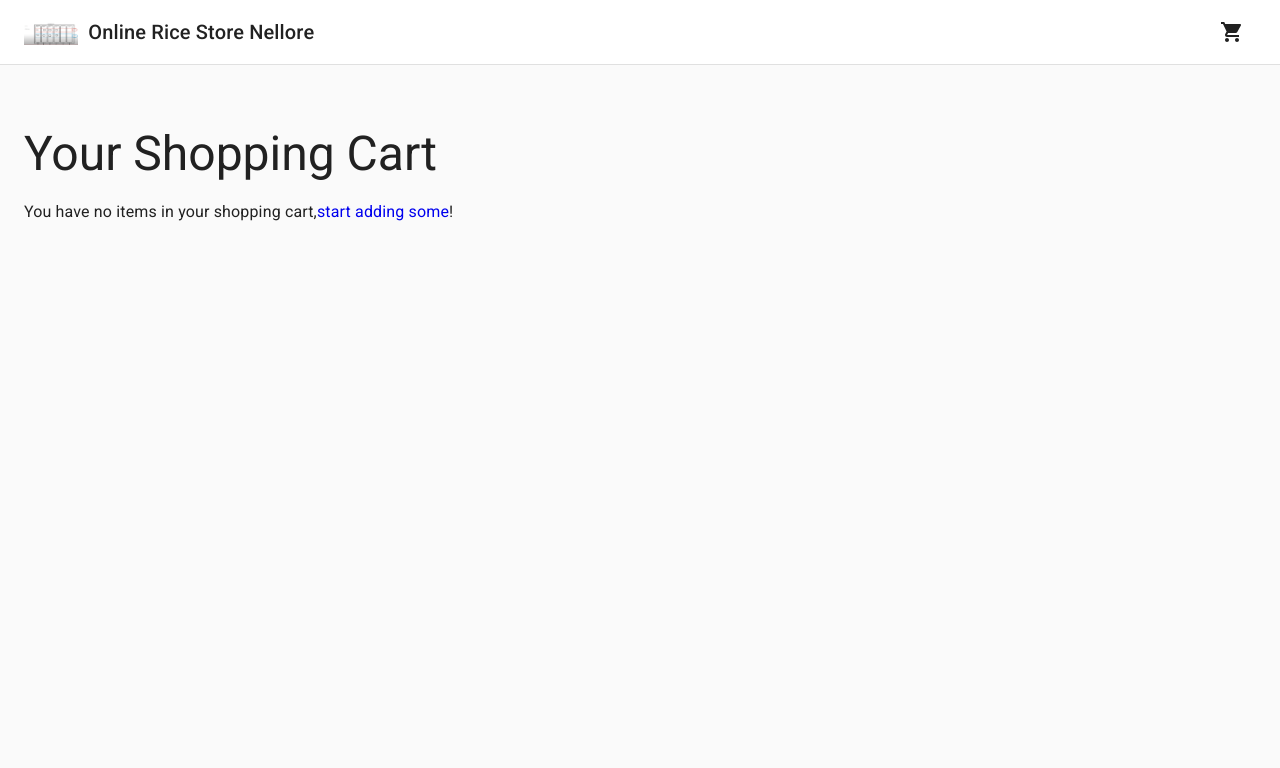
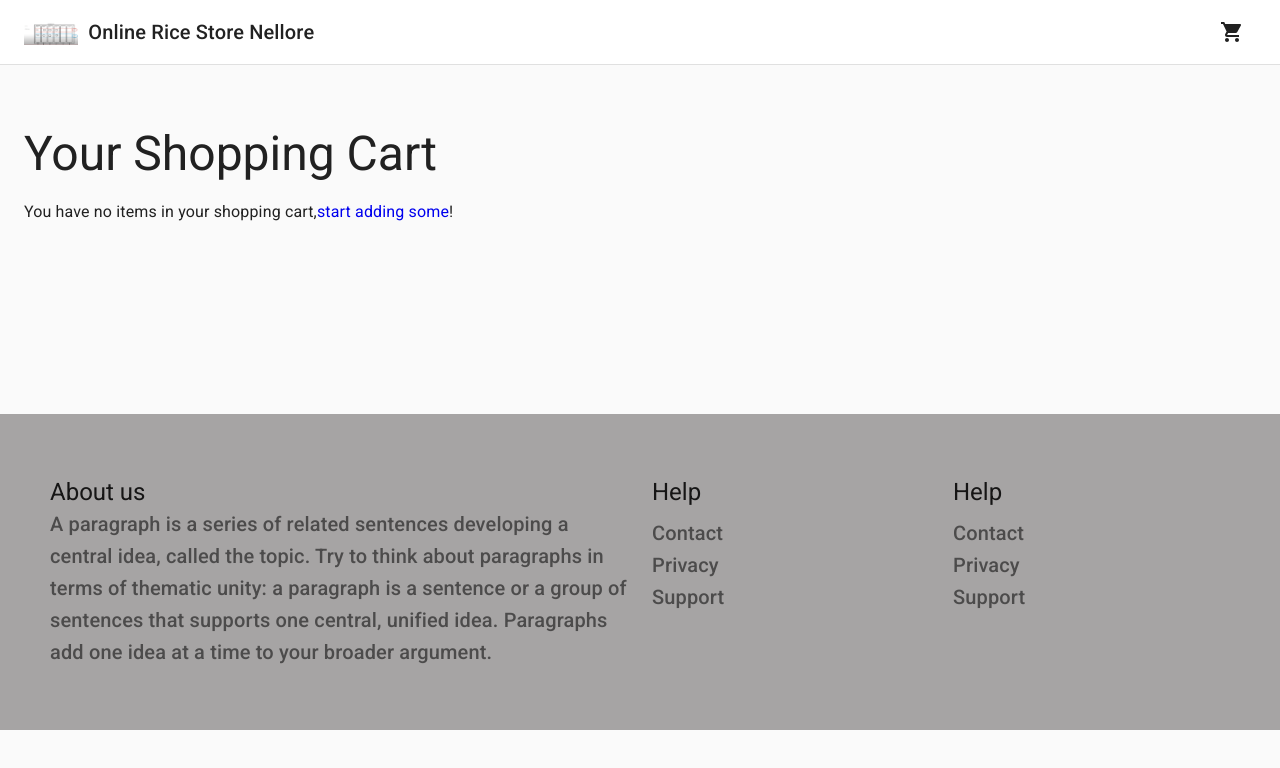
Before and after one commit to saimanojsuper/OnlineRiceStore, a React (Create React App) app: page /cart in a window 1280 px wide. Shown: the top 768 px of the page. Built offline with nearby package versions, Linux system fonts and the light colour scheme.

Commit message:
Converting state management into redux . Footer position to be corrected for all fields . cart cards positioning must be corrected

```diff
--- a/package.json
+++ b/package.json
@@ -14,8 +14,10 @@
     "react": "^17.0.2",
     "react-dom": "^17.0.2",
     "react-hook-form": "^7.7.1",
+    "react-redux": "^7.2.4",
     "react-router-dom": "^5.2.0",
     "react-scripts": "4.0.3",
+    "redux": "^4.1.0",
     "web-vitals": "^1.1.2"
   },
   "scripts": {
--- a/src/App.js
+++ b/src/App.js
@@ -4,40 +4,41 @@ import { BrowserRouter as Router, Switch, Route } from 'react-router-dom';
 
 import { Navbar, Products, Cart, CheckOut ,ReactHookForm, Footer} from './components';
 import res from './api/items.json'
-//import { commerce } from './lib/commerce';
+import {useSelector,useDispatch} from 'react-redux';
+import fetchProductAction from './redux/actions/fetchProduct'
+
 
 const App = () => {
- // const [mobileOpen, setMobileOpen] = React.useState(false);
-  const [products, setProducts] = useState(res);
+
+  const productsFromRedux = useSelector(state=> state.fetchProductsFromRedux)
+  console.log('products from redux', productsFromRedux)
+  const disptach = useDispatch();
+  if(productsFromRedux.initialState.items != undefined){
+  console.log('products res from redux', productsFromRedux.initialState)
+  }
+
   const [cart, setCart] = useState({noOfitems:0,totalAmount:0,items:[res.items[0],res.items[1]
-   ,res.items[2],res.items[3],res.items[4],res.items[5],res.items[6],res.items[7]]});
+    ,res.items[2],res.items[3],res.items[4],res.items[5],res.items[6],res.items[7]]});
+
+  //const [products, setProducts] = useState(res); used before creating redux container
+
   //const [order, setOrder] = useState({});
   //const [errorMessage, setErrorMessage] = useState('');
  // const res = await fetch('/api/data/prices.json');
 
-  const fetchProducts = async () => {
-    //const res  = await fetch('./api/items.json');
-    //const data = await res.json();
-    console.log(res);
-    setProducts(res);
-  };
+  // const fetchProducts = async () => {
+  //   //const res  = await fetch('./api/items.json');
+  //   //const data = await res.json();
+  //   console.log(res);
+  //   setProducts(res);
+  // };
 
 //   const fetchCart = async () => {
 //     setCart(await commerce.cart.retrieve());
 //   };
 
   const handleAddToCart = async (product, quantity) => {
-    //const item = await commerce.cart.add(productId, quantity);
-    // var cart1 =  (cart.items.map((item)=>
-    // {
-    //        // console.log('item',item);
-    //         if(item.id === product.id){
-    //             item.quantity = item.quantity+quantity;
-    //         }
-    //         return item;
 
-    // }));
-    // console.log("cart1", cart1);
     setCart(prevState => ({
         noOfitems: prevState.noOfitems+quantity,
         totalAmount: prevState.totalAmount+product.price,
@@ -56,12 +57,10 @@ const App = () => {
 };
 
   const handleUpdateCartQty = async (lineItemId, quantity) => {
-    //const response = await commerce.cart.update(lineItemId, { quantity });
 
     setCart(prevState => ({
         noOfitems: prevState.noOfitems+quantity,
         totalAmount: prevState.totalAmount+(cart.items[lineItemId-1].price*quantity),
-        //items : [...prevState.items,product]
         items : cart.items.map((item)=>
         {
                 if(item.id === lineItemId){
@@ -96,7 +95,6 @@ const App = () => {
     setCart(prevState => ({
         noOfitems: 0,
         totalAmount: 0,
-        //items : [...prevState.items,product]
         items : cart.items.map((item)=>
         {
                 item.quantity = 0;
@@ -126,22 +124,11 @@ const App = () => {
 //   };
 
   useEffect(() => {
-    fetchProducts();
-    //fetchCart();
-    //setCart({noOfitems:0,items:[]});
-    // console.log('cart',cart);
-    // let id =0;
-    // var cart1 = (id)=>(cart.items.filter((item)=>
-    // {
-    //         console.log('item',item);
-    //         if(item.id === id){
-    //             item.quantity = item.quantity+1;
-    //         }
-    //         return item.id=== id;
 
-    // }));
-    // var cartf = cart1(1);
-    // console.log('var', cartf)
+    //fetchProducts();
+    //console.log('products from state', products)
+    disptach(fetchProductAction());
+    console.log('products taking redux', productsFromRedux.initialState)
   }, []);
 
 //   const handleDrawerToggle = () => setMobileOpen(!mobileOpen); style={{ display: 'flex' }}
@@ -157,8 +144,8 @@ const App = () => {
           <Route exact path="/">
           <Navbar totalItems={cart.noOfitems} />
 
-          <Products products={products} onAddToCart={handleAddToCart} />
-          <Footer />
+          <Products products={productsFromRedux.initialState} onAddToCart={handleAddToCart} />
+
 
 
           </Route>
@@ -176,7 +163,7 @@ const App = () => {
               <ReactHookForm />
           </Route>
         </Switch>
-
+        <Footer />
       </div>
     </Router>
   );
--- a/src/components/Cart/styles.js
+++ b/src/components/Cart/styles.js
@@ -18,12 +18,17 @@ export default makeStyles((theme) => ({
     minWidth: '150px',
   },
   link: {
-    textDecoration: 'none',
+    textDecoration: 'none'
   },
   cardDetails: {
-    display: 'flex',
-    marginTop: '10%',
+    [theme.breakpoints.up('sm')]:{
+      display: 'flex',
+    },
+    margin: '5% 0',
     width: '100%',
     justifyContent: 'space-between',
   },
+  noItem:{
+    marginBottom: '200px'
+  }
 }));
--- a/src/components/CheckOutForm/Review.jsx
+++ b/src/components/CheckOutForm/Review.jsx
@@ -6,10 +6,11 @@ const Review = ({ checkoutToken }) => (
     <Typography variant="h6" gutterBottom>Order summary</Typography>
     <List disablePadding>
       {checkoutToken.items.map((product) => (
-        <ListItem style={{ padding: '10px 0' }} key={product.name}>
+        product.quantity !==0 ?
+        (<ListItem style={{ padding: '10px 0' }} key={product.name}>
           <ListItemText primary={product.name} secondary={`Quantity: ${product.quantity}`} />
           <Typography variant="body2">{product.subTotal}</Typography>
-        </ListItem>
+        </ListItem>) : <div></div>
       ))}
       <ListItem style={{ padding: '10px 0' }}>
         <ListItemText primary="Total" />
--- a/src/components/Footer/Footer.jsx
+++ b/src/components/Footer/Footer.jsx
@@ -15,7 +15,7 @@ const Footer = () => {
             <Box >
 
                  <Typography variant="h5" color='textPrimary'>About us </Typography>
-                 <Typography variant="h7"  color='textSecondary'>
+                 <Typography variant="h6"  color='textSecondary'>
                       A paragraph is a series of related sentences developing a central idea, called the topic. Try to think about paragraphs in terms of thematic unity: a paragraph is a sentence or a group of sentences that supports one central, unified idea. Paragraphs add one idea at a time to your broader argument.
                 </Typography>
             </Box>
@@ -28,17 +28,17 @@ const Footer = () => {
                </Box>
                <Box>
                <Link to="/" style={{ textDecoration: 'none' }}>
-                 <Typography variant="h7"  color='textSecondary'>Contact </Typography>
+                 <Typography variant="h6"  color='textSecondary'>Contact </Typography>
                </Link>
                </Box>
                <Box >
                <Link to="/" style={{ textDecoration: 'none' }} >
-                 <Typography variant="h7" color='textSecondary'>Privacy </Typography>
+                 <Typography variant="h6" color='textSecondary'>Privacy </Typography>
                </Link>
                </Box>
                <Box >
                <Link to="/" style={{ textDecoration: 'none' }} >
-                 <Typography variant="h7" color='textSecondary'>Support </Typography>
+                 <Typography variant="h6" color='textSecondary'>Support </Typography>
                </Link>
                </Box>
             </Grid>
@@ -50,17 +50,17 @@ const Footer = () => {
                </Box>
                <Box>
                <Link to="/" style={{ textDecoration: 'none' }}>
-                 <Typography variant="h7"  color='textSecondary'>Contact </Typography>
+                 <Typography variant="h6"  color='textSecondary'>Contact </Typography>
                </Link>
                </Box>
                <Box >
                <Link to="/" style={{ textDecoration: 'none' }} >
-                 <Typography variant="h7" color='textSecondary'>Privacy </Typography>
+                 <Typography variant="h6" color='textSecondary'>Privacy </Typography>
                </Link>
                </Box>
                <Box >
                <Link to="/" style={{ textDecoration: 'none' }} >
-                 <Typography variant="h7" color='textSecondary'>Support </Typography>
+                 <Typography variant="h6" color='textSecondary'>Support </Typography>
                </Link>
                </Box>
             </Grid>
--- a/src/index.js
+++ b/src/index.js
@@ -1,6 +1,18 @@
 import  React  from 'react';
 import ReactDOM from 'react-dom';
-import App from './app'
+import App from './app';
+import {createStore} from 'redux';
+import allReducer from './redux/reducers'
+import {Provider} from 'react-redux'
+
+const reduxStore = createStore(
+    allReducer,
+    window.__REDUX_DEVTOOLS_EXTENSION__ && window.__REDUX_DEVTOOLS_EXTENSION__()
+)
 
 
-ReactDOM.render(<App />, document.getElementById('root'));
+ReactDOM.render(
+        <Provider store={reduxStore}>
+           <App />
+        </Provider>
+, document.getElementById('root'));
--- /dev/null
+++ b/src/redux/actions/fetchProduct.js
@@ -0,0 +1,8 @@
+
+const fetchProduct = () => {
+    return {
+       type:'FETCH_PRODUCTS'
+    }
+}
+
+export default fetchProduct
--- /dev/null
+++ b/src/redux/reducers/index.js
@@ -0,0 +1,10 @@
+import {combineReducers} from 'redux';
+import FetchProductReducer from './setProductReducer'
+
+
+
+const allReducers = combineReducers( {
+    fetchProductsFromRedux:FetchProductReducer
+})
+
+export default allReducers;
--- /dev/null
+++ b/src/redux/reducers/setProductReducer.js
@@ -0,0 +1,15 @@
+import res from '../../api/items.json';
+
+const productReducer = (initialState=res,action) =>{
+    switch(action.type){
+        case 'FETCH_PRODUCTS':
+            return {
+                 initialState:res
+            }
+        default: return{
+            initialState
+        }
+    }
+}
+
+export default productReducer;
```
Also changed, not shown: src/components/Cart/cart.jsx (+12 -4 lines), src/diffuculties.txt, 1 other file (tests, documents, lock files or other folders).
